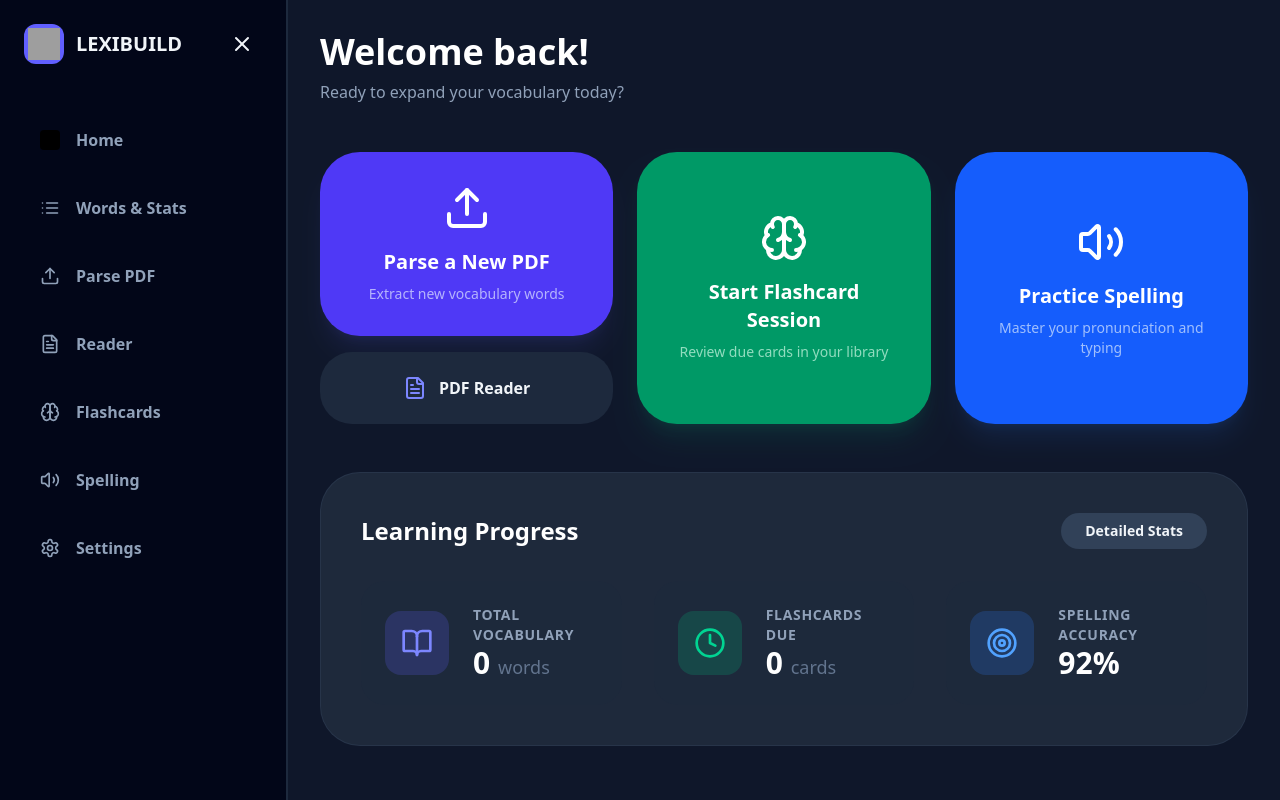
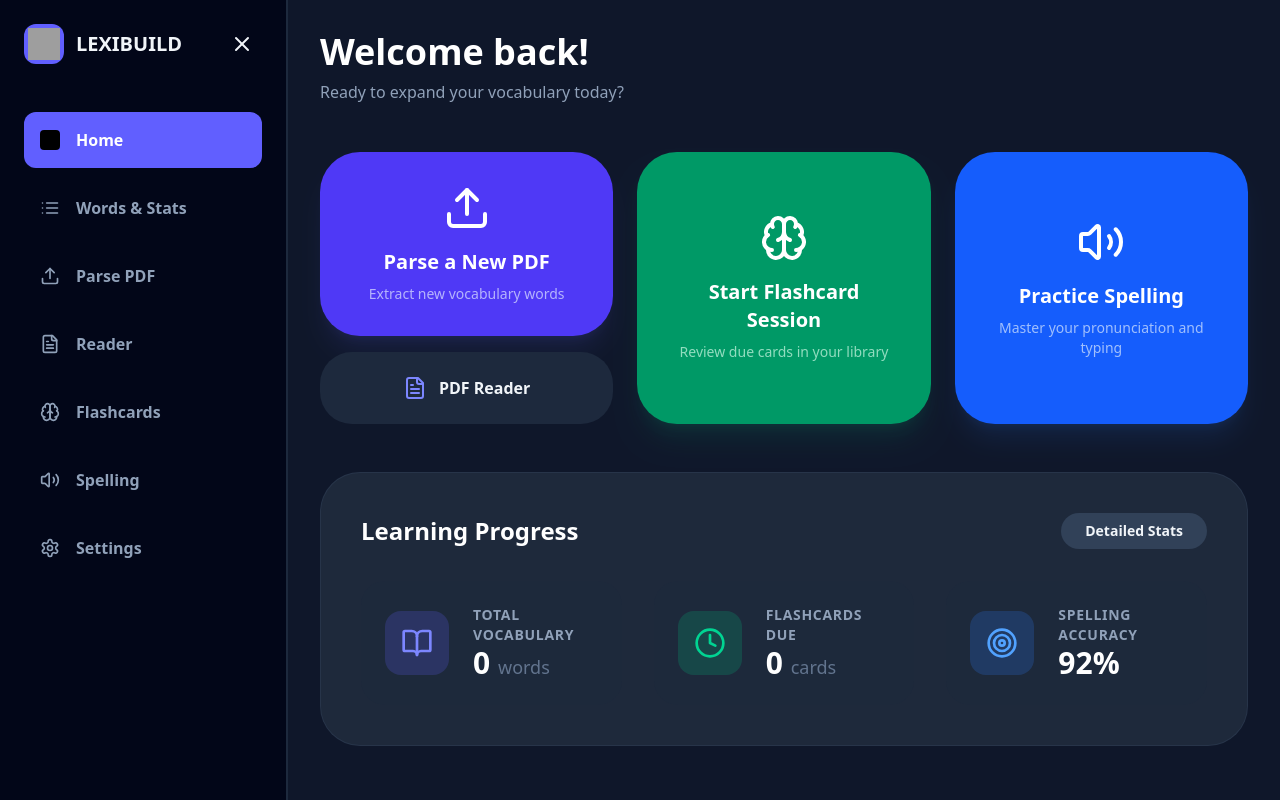
Before and after one commit to ObieHam/GemRSS, a Next.js app: page / in a window 1280 px wide. Built offline with nearby package versions, Linux system fonts and the light colour scheme; grey boxes are pictures that could not be loaded.

Commit message:
Update page.js

```diff
--- a/app/page.js
+++ b/app/page.js
@@ -17,7 +17,7 @@ if (typeof window !== 'undefined') {
 }
 
 export default function LexiBuildApp() {
-  const [view, setView] = useState('dashboard');
+  const [view, setView] = useState('home'); // Opens to Dashboard by default
   const [sidebarOpen, setSidebarOpen] = useState(true);
   const [words, setWords] = useState([]);
   const [settings, setSettings] = useState(getSettings());
@@ -39,7 +39,6 @@ export default function LexiBuildApp() {
 
   return (
     <div className="flex min-h-screen bg-[#0f172a] text-slate-100 font-sans">
-      {/* Permanent Sidebar */}
       <Sidebar
         view={view}
         setView={setView}
@@ -48,19 +47,18 @@ export default function LexiBuildApp() {
         onSettingsClick={() => setShowSettings(true)}
       />
 
-      {/* Main Content Area */}
       <main className={`flex-1 transition-all duration-300 ${sidebarOpen ? 'ml-72' : 'ml-20'} p-8`}>
-        {view === 'dashboard' && (
+        {view === 'home' && (
           <DashboardView
             words={words}
             setView={setView}
           />
         )}
         {view === 'parse' && <ParseView loadWords={loadWords} settings={settings} />}
-        {view === 'browse' && <BrowseView words={words} loadWords={loadWords} settings={settings} setView={setView} />}
         {view === 'reader' && <ReaderView settings={settings} loadWords={loadWords} words={words} />}
         {view === 'flashcards' && <FlashcardView words={words} settings={settings} />}
         {view === 'spelling' && <SpellingView words={words} settings={settings} />}
+        {view === 'browse' && <BrowseView words={words} loadWords={loadWords} settings={settings} setView={setView} />}
       </main>
 
       {showSettings && (
```
